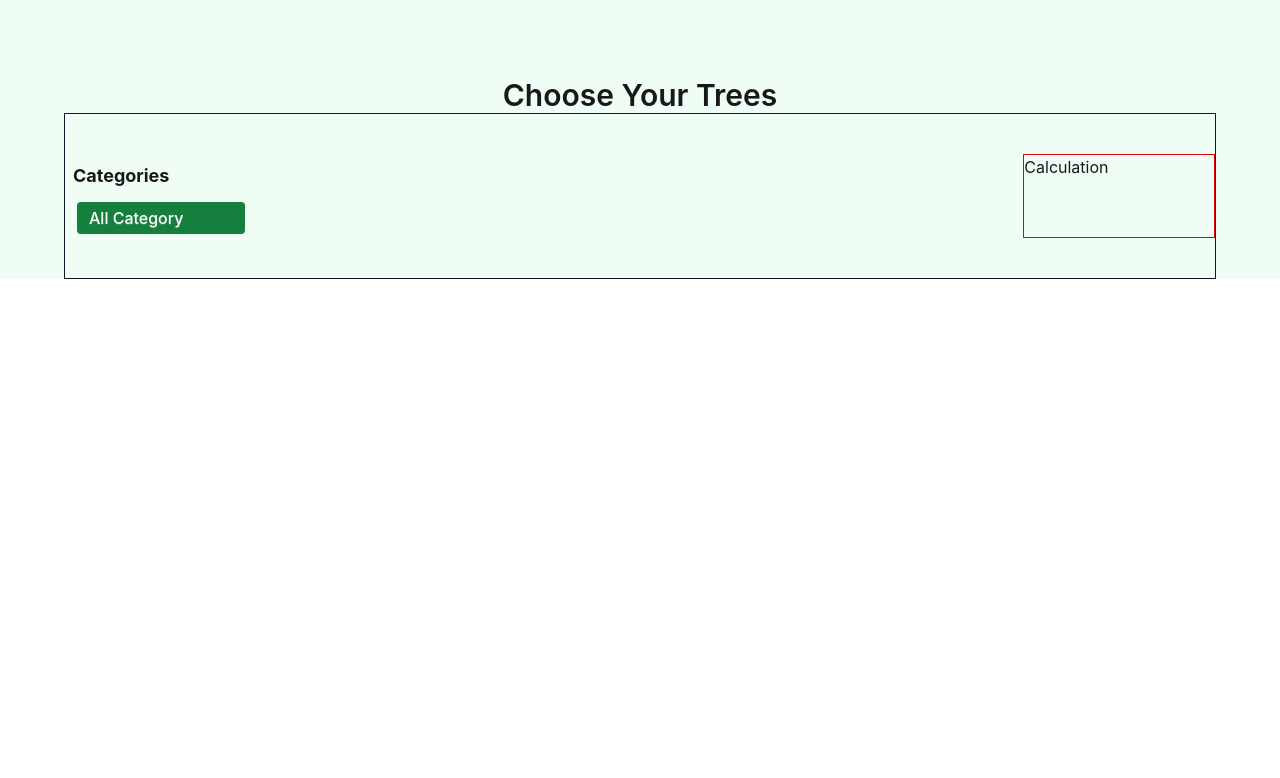
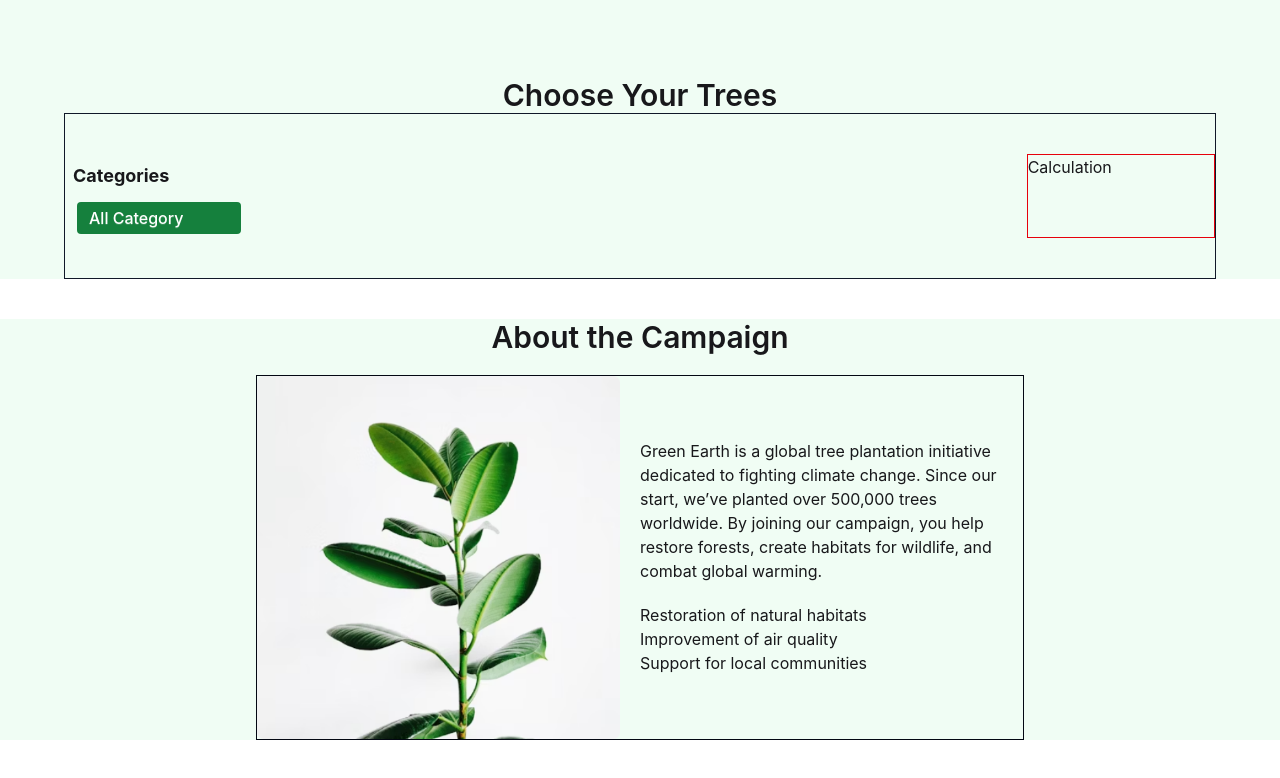
Before and after one commit to asm-saim/green-earth, a plain HTML site: page index.html in a window 1280 px wide. Shown: the part 368-1146 px from the top of the page. Before the commit the page ends 800 px from the top, so only its background shows below. Drawn offline with nearby package versions, Linux system fonts and the light colour scheme; no server answers.

Commit message:
about section has been created

```diff
--- a/index.html
+++ b/index.html
@@ -5,7 +5,7 @@
     <meta charset="UTF-8">
     <meta name="viewport" content="width=device-width, initial-scale=1.0">
     <title>Green Earth</title>
-    <link rel="shortcut icon" href="./assets/logo.png" type="image/x-icon">
+    <link rel="shortcut icon" href="./assets/tree-logo.png" type="image/x-icon">
 
     <!-- daisy UI and Tailwind cdn -->
     <link href="https://cdn.jsdelivr.net/npm/daisyui@5" rel="stylesheet" type="text/css" />
@@ -41,7 +41,7 @@
                 </ul>
             </div>
             <div class="flex items-center gap-2">
-                <img src="./assets/logo.png" width=45px alt="">
+                <img src="./assets/tree-logo.png" width=45px alt="">
                 <a class="text-xl text-white font-semibold">Green Earth</a>
             </div>
 
@@ -81,7 +81,7 @@
     <section class="bg-[#f0fdf4]">
         <h1 class="text-center font-semibold  text-3xl pt-20 px-2">Choose Your Trees
         </h1>
-        <div class="grid grid-cols-12 border border-gray-900 py-10 mx-16">
+        <div class="grid grid-cols-12 border gap-1 border-gray-900 py-10 mx-16">
             <!-- Categories -->
             <div id="categories" class="col-span-2">
                 <h1 class="text-lg font-bold p-2">Categories</h1>
@@ -107,6 +107,31 @@
 
     </section>
     <!--  -->
+
+    <!-- About Section -->
+    <section class="my-10 bg-[#f0fdf4]">
+        <h1 class="text-center font-semibold text-3xl mt-10 mb-5">About the Campaign</h1>
+        <div class="flex justify-center mx-auto items-center max-w-3xl border border-gray-950">
+            <div class="flex-1">
+                <img src="./assets/about.png" alt="">
+            </div>
+            <div class="flex-1 space-y-5 p-5">
+                <p>Green Earth is a global tree plantation initiative dedicated to fighting climate change. Since our
+                    start,
+                    we’ve planted over 500,000 trees worldwide. By joining our campaign, you help restore forests,
+                    create
+                    habitats for wildlife, and combat global warming.</p>
+
+                <ul>
+                    <li>Restoration of natural habitats</li>
+                    <li>Improvement of air quality</li>
+                    <li>Support for local communities</li>
+                </ull>
+            </div>
+        </div>
+
+    </section>
+    <!--  -->
     <script src="./js/index.js"></script>
 </body>
 
```
Also changed, not shown: assets/tree-logo.png (added), 2 other files.
